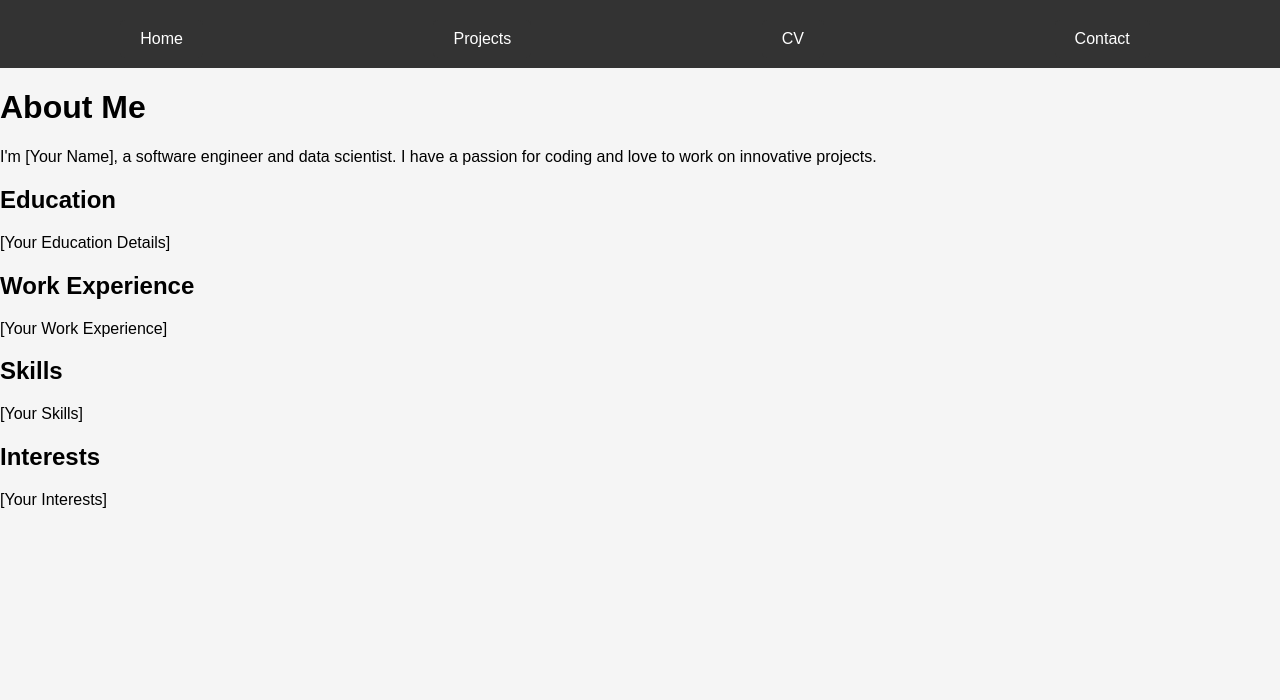
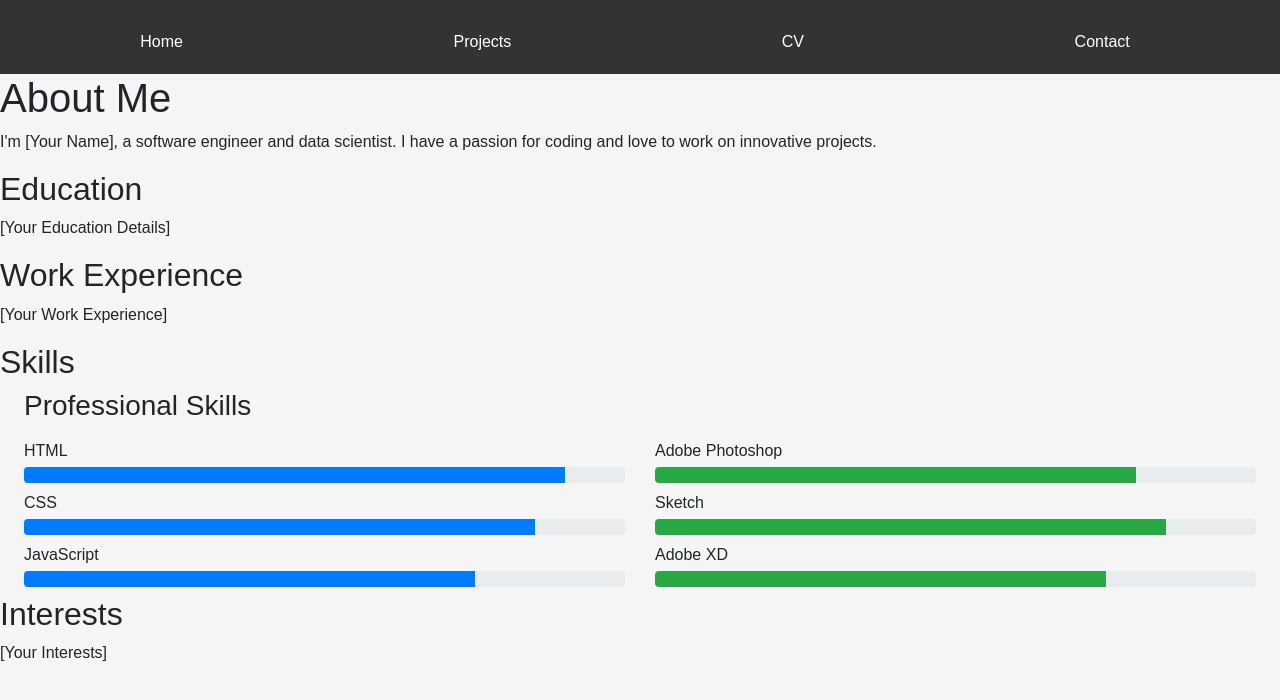
Before and after one commit to peter1998/Tech-Voyager, a SvelteKit app: page /about in a window 1280 px wide. Shown: the top 700 px of the page. Built offline with nearby package versions, Linux system fonts and the light colour scheme.

Commit message:
[C] improving the ui/ux

```diff
--- a/src/app.html
+++ b/src/app.html
@@ -3,6 +3,10 @@
 	<head>
 		<meta charset="utf-8" />
 		<link rel="icon" href="%sveltekit.assets%/logo.PNG" />
+		<link
+			rel="stylesheet"
+			href="https://stackpath.bootstrapcdn.com/bootstrap/4.3.1/css/bootstrap.min.css"
+		/>
 
 		<meta name="viewport" content="width=device-width, initial-scale=1.0" />
 		%sveltekit.head%
--- a/src/routes/+page.svelte
+++ b/src/routes/+page.svelte
@@ -49,7 +49,7 @@
 
 <main>
 	<section
-		class="hero text-center py-20 bg-gradient-to-r from-purple-400 via-pink-500 to-red-500 text-white"
+		class="hero text-center py-20 bg-gradient-to-r from-purple-400 via-pink-500 to-red-500 text-gray-800"
 	>
 		<h1 class="text-4xl mb-4">Hello, I'm Peter Matov</h1>
 		<div class="typing-container text-xl mb-8 mx-auto">
@@ -60,24 +60,65 @@
 		>
 	</section>
 
-	<section class="skills text-center py-20 bg-gray-800 text-white">
+	<section class="skills text-center py-20 bg-gray-200 text-gray-800 p-6">
 		<h2 class="text-3xl mb-4">My Skills</h2>
 		<ul class="list-none p-0">
-			<li class="mb-2">Software Engineering</li>
-			<li class="mb-2">Data Science</li>
-			<li class="mb-2">Deep Learning</li>
-			<li class="mb-2">Machine Learning</li>
+			<li class="mb-2">
+				Software Engineering
+				<div class="progress">
+					<div
+						class="progress-bar"
+						role="progressbar"
+						style="width: 80%;"
+						aria-valuenow={80}
+						aria-valuemin={0}
+						aria-valuemax={100}
+					>
+						80%
+					</div>
+				</div>
+			</li>
+			<li class="mb-2">
+				Data Science
+				<div class="progress">
+					<div
+						class="progress-bar"
+						role="progressbar"
+						style="width: 70%;"
+						aria-valuenow={70}
+						aria-valuemin={0}
+						aria-valuemax={100}
+					>
+						70%
+					</div>
+				</div>
+			</li>
+			<li class="mb-2">
+				Machine Learning
+				<div class="progress">
+					<div
+						class="progress-bar"
+						role="progressbar"
+						style="width: 90%;"
+						aria-valuenow={90}
+						aria-valuemin={0}
+						aria-valuemax={100}
+					>
+						90%
+					</div>
+				</div>
+			</li>
 			<li class="mb-2">Python</li>
 			<!-- Add more skills here -->
 		</ul>
 	</section>
 
-	<section class="projects text-center py-20 bg-gray-900 text-white">
+	<section class="projects text-center py-20 bg-gray-900 text-gray-800">
 		<h2 class="text-3xl mb-4">Recent Projects</h2>
 		<!-- We'll add code to display your projects here later -->
 	</section>
 
-	<section class="cta text-center py-20 bg-gray-800 text-white">
+	<section class="cta text-center py-20 bg-gray-800 text-gray-800">
 		<h2 class="text-3xl mb-4">Interested in working together?</h2>
 		<a href="/contact" class="cta bg-white text-gray-800 py-2 px-4 rounded hover:bg-gray-200 mr-4"
 			>Contact Me</a
@@ -116,7 +157,7 @@
 		margin-top: 10px;
 		padding: 10px 20px;
 		background-color: #333;
-		color: #fff;
+		color: #333;
 		text-decoration: none;
 		border-radius: 5px;
 		margin-right: 10px;
--- a/src/routes/about/+page.svelte
+++ b/src/routes/about/+page.svelte
@@ -1,5 +1,11 @@
 <script>
-	// You can add JavaScript code here
+	import { onMount } from 'svelte';
+	import AOS from 'aos';
+	import 'aos/dist/aos.css';
+
+	onMount(() => {
+		AOS.init();
+	});
 </script>
 
 <nav>
@@ -22,7 +28,93 @@
 <p>[Your Work Experience]</p>
 
 <h2>Skills</h2>
-<p>[Your Skills]</p>
+<div class="skills-section px-3 px-lg-4">
+	<h2 class="h3 mb-3">Professional Skills</h2>
+	<div class="row">
+		<div class="col-md-6">
+			<div class="mb-2">
+				<span>HTML</span>
+				<div class="progress my-1">
+					<div
+						class="progress-bar bg-primary"
+						role="progressbar"
+						style="width: 90%"
+						aria-valuenow={90}
+						aria-valuemin={0}
+						aria-valuemax={100}
+					/>
+				</div>
+			</div>
+			<div class="mb-2">
+				<span>CSS</span>
+				<div class="progress my-1">
+					<div
+						class="progress-bar bg-primary"
+						role="progressbar"
+						style="width: 85%"
+						aria-valuenow={85}
+						aria-valuemin={0}
+						aria-valuemax={100}
+					/>
+				</div>
+			</div>
+			<div class="mb-2">
+				<span>JavaScript</span>
+				<div class="progress my-1">
+					<div
+						class="progress-bar bg-primary"
+						role="progressbar"
+						style="width: 75%"
+						aria-valuenow={75}
+						aria-valuemin={0}
+						aria-valuemax={100}
+					/>
+				</div>
+			</div>
+		</div>
+		<div class="col-md-6">
+			<div class="mb-2">
+				<span>Adobe Photoshop</span>
+				<div class="progress my-1">
+					<div
+						class="progress-bar bg-success"
+						role="progressbar"
+						style="width: 80%"
+						aria-valuenow={90}
+						aria-valuemin={0}
+						aria-valuemax={100}
+					/>
+				</div>
+			</div>
+			<div class="mb-2">
+				<span>Sketch</span>
+				<div class="progress my-1">
+					<div
+						class="progress-bar bg-success"
+						role="progressbar"
+						style="width: 85%"
+						aria-valuenow={85}
+						aria-valuemin={0}
+						aria-valuemax={100}
+					/>
+				</div>
+			</div>
+			<div class="mb-2">
+				<span>Adobe XD</span>
+				<div class="progress my-1">
+					<div
+						class="progress-bar bg-success"
+						role="progressbar"
+						style="width: 75%"
+						aria-valuenow={75}
+						aria-valuemin={0}
+						aria-valuemax={100}
+					/>
+				</div>
+			</div>
+		</div>
+	</div>
+</div>
 
 <h2>Interests</h2>
 <p>[Your Interests]</p>
```
Also changed, not shown: package.json (+6 -1 lines), 1 other file (tests, documents, lock files or other folders).
